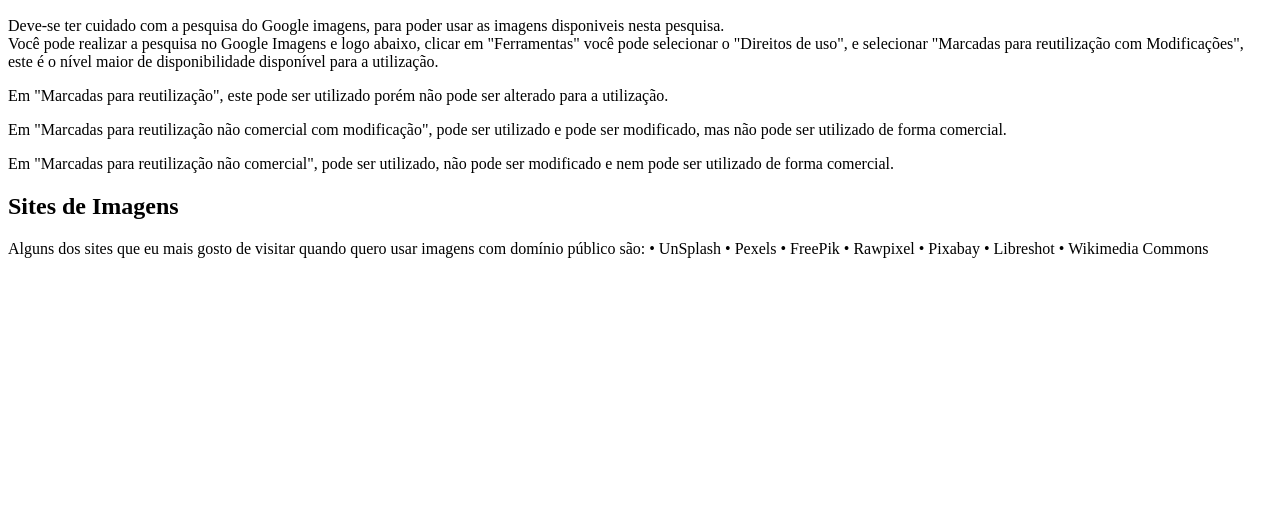
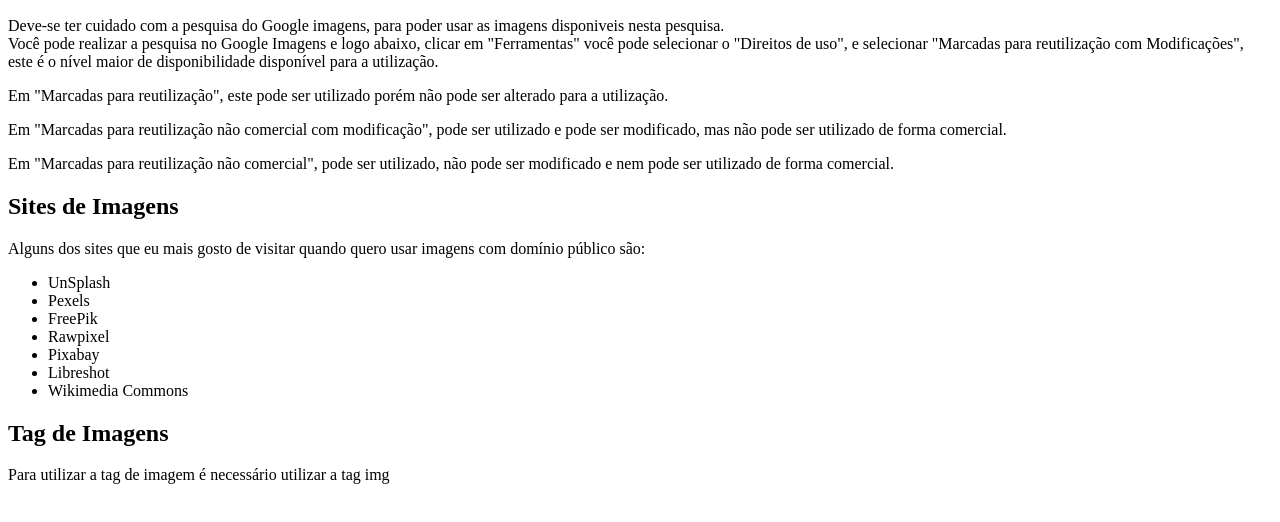
Before and after one commit to 228141/curso-de-html-e-css, a plain HTML site: page exercicios/ex003/index.html in a window 1280 px wide. Shown: the part 110-632 px from the top of the page. Drawn offline with Linux system fonts and the light colour scheme.

Commit message:
Ajustando ao desafio

```diff
--- a/exercicios/ex003/index.html
+++ b/exercicios/ex003/index.html
@@ -21,17 +21,21 @@
     <p>Em "Marcadas para reutilização não comercial", pode ser utilizado, não pode ser modificado e nem pode ser utilizado de forma comercial.</p>
 
     <h2>Sites de Imagens</h2>
+        <p>Alguns dos sites que eu mais gosto de visitar quando quero usar imagens com domínio público são:</p>
+    <ul>
+        <li>UnSplash
+        <li>Pexels
+        <li>FreePik
+        <li>Rawpixel
+        <li>Pixabay
+        <li>Libreshot
+        <li>Wikimedia Commons
+    </ul>
 
-    <p>Alguns dos sites que eu mais gosto de
-        visitar quando quero usar imagens com
-        domínio público são:
-        • UnSplash
-        • Pexels
-        • FreePik
-        • Rawpixel
-        • Pixabay
-        • Libreshot
-        • Wikimedia Commons</p>
+    <h2>Tag de Imagens</h2>
+    <p>Para utilizar a tag de imagem é necessário utilizar a tag img</p>
+
+
 
 </body>
 </html>
```
Also changed, not shown: desafios/desafio_5/index.html (+10 -6 lines), desafios/desafio_5/Foto Jailton.jpg (deleted), desafios/desafio_5/Foto Jailton300.jpg (added), desafios/desafio_5/favicon-16x16.png (added), desafios/desafio_5/favicon-32x32.png (added), desafios/desafio_5/icone-facebook.png (added), desafios/desafio_5/icone-github.png (added), desafios/desafio_5/icone-instagram.png (added), desafios/desafio_5/icone-linkedin.png (added), desafios/desafio_5/icone-twitter.png (added), desafios/desafio_5/icone-youtube.png (added).
